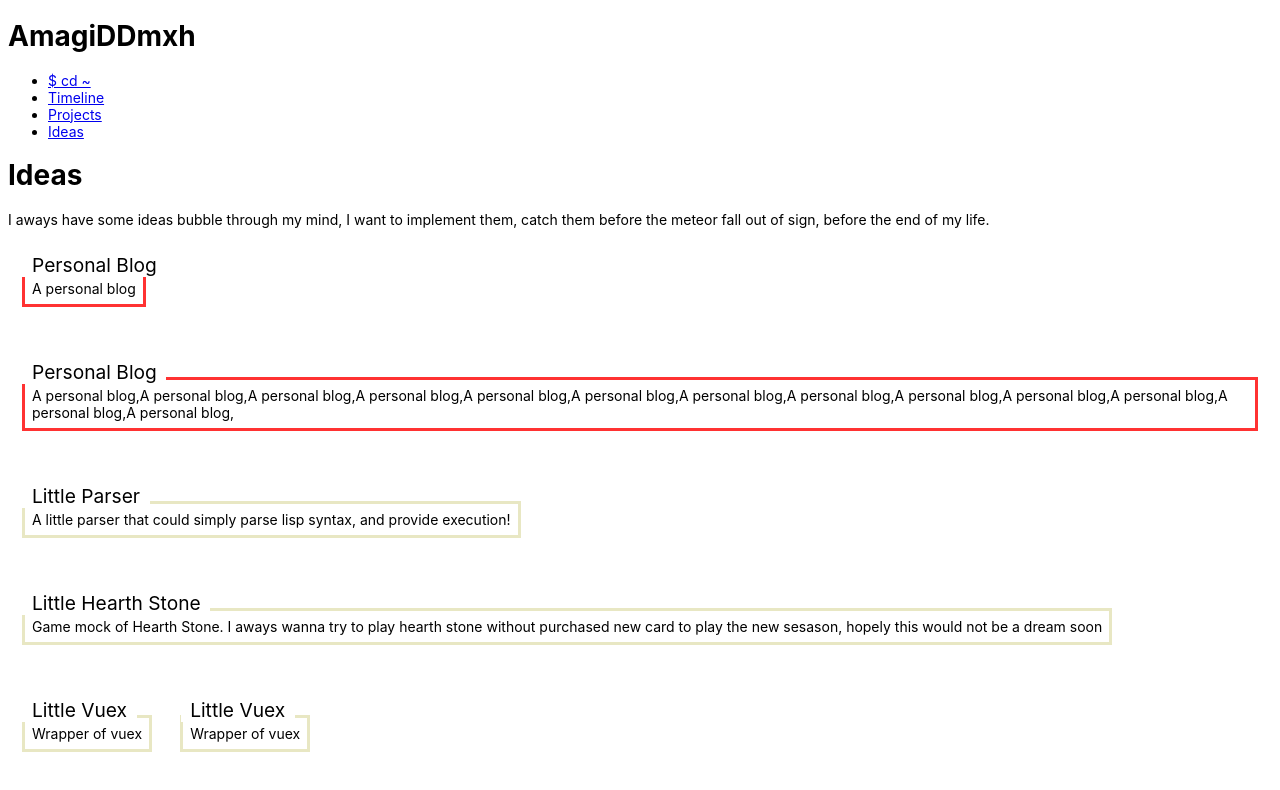
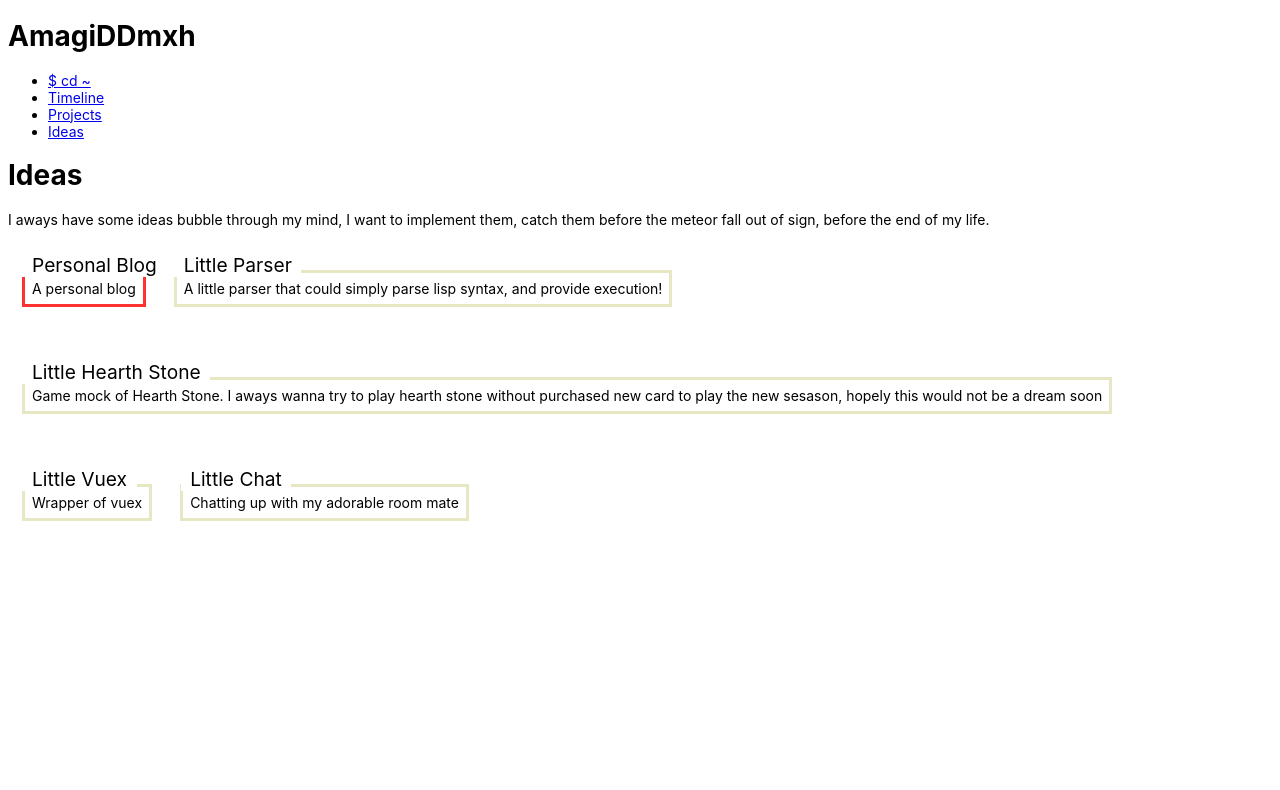
Before and after one commit to AmagiDDmxh/amagi.love, a React (Create React App) app: page /ideas in a window 1280 px wide. Shown: the top 790 px of the page. Built offline with nearby package versions, Linux system fonts and the light colour scheme.

Commit message:
Update timelines

```diff
--- a/src/pages/Ideas.tsx
+++ b/src/pages/Ideas.tsx
@@ -24,12 +24,10 @@ const renderCards = (cards: CardProps[]) => {
 
 const data: CardProps[] = [
   { title: 'Personal Blog', description: 'A personal blog', status: 'progressing'  },
-  { title: 'Personal Blog', description: 'A personal blog,A personal blog,A personal blog,A personal blog,A personal blog,A personal blog,A personal blog,A personal blog,A personal blog,A personal blog,A personal blog,A personal blog,A personal blog,', status: 'progressing'  },
   { title: 'Little Parser', description: 'A little parser that could simply parse lisp syntax, and provide execution!', status: 'snap'  },
   { title: 'Little Hearth Stone', description: 'Game mock of Hearth Stone. I aways wanna try to play hearth stone without purchased new card to play the new sesason, hopely this would not be a dream soon', status: 'snap'  },
   { title: 'Little Vuex', description: 'Wrapper of vuex', status: 'snap' },
-  { title: 'Little Vuex', description: 'Wrapper of vuex', status: 'snap' },
-
+  { title: 'Little Chat', description: 'Chatting up with my adorable room mate', status: 'snap' },
 ]
 
 class Ideas extends Component {
--- a/src/pages/Timeline.tsx
+++ b/src/pages/Timeline.tsx
@@ -25,7 +25,7 @@ const renderTimelines = (timelines: ITimeline[]) =>
 
 const data = [
   { date: new Date('2020 05 20'), descriptions: '到达上海'},
-  { date: new Date('2020 05 25'), descriptions: '林说我没经过社会毒打，然后被其炒鱿鱼，第二次收到我心高气傲这个评价，或许我该注意一下了' },
+  { date: new Date('2020 05 25'), descriptions: 'Boss说我没经过社会毒打，然后被其炒鱿鱼，第二次收到我心高气傲这个评价，或许我该注意一下了' },
   { date: new Date('2020-06-01'), descriptions: '准备搬走被舍友煮的饭感动，准备留在上海找工作。开始了 Topcoder' },
   { date: new Date('2020-06-08'), descriptions: [
     'Topcoder 两个项目都失败了。由于没有把时间放社区上，社区工作也停止了。',
@@ -34,7 +34,7 @@ const data = [
     // '想起了白白，30岁却又像个小女孩。与舍友产生矛盾小心翼翼，要搬家了总会忧虑重重。喜欢安稳的生活的一个女生'
   ] },
   { date: new Date('2020 08 7'), descriptions: '隔了三天才看到来自 LeetCode 的拒信，经验不匹配，说明我的技术水平有点菜呀。。' },
-  { date: new Date('2020 08 12'), descriptions: '被迫加入驰链，开始开发 Planet-Slash' },
+  // { date: new Date('2020 08 12'), descriptions: '被迫加入驰链，开始开发 Planet-Slash' },
 ]
 
 export default function Timeline() {
```
